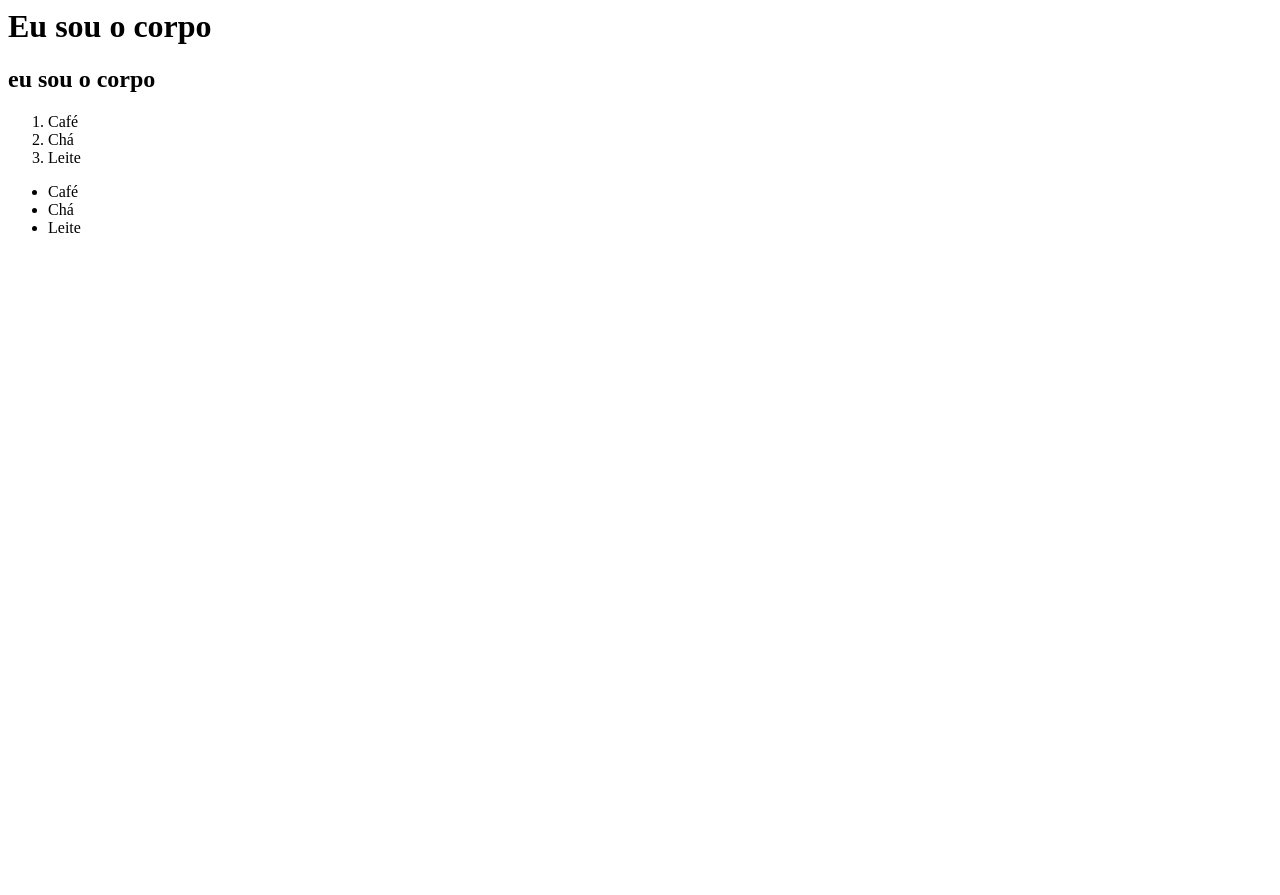
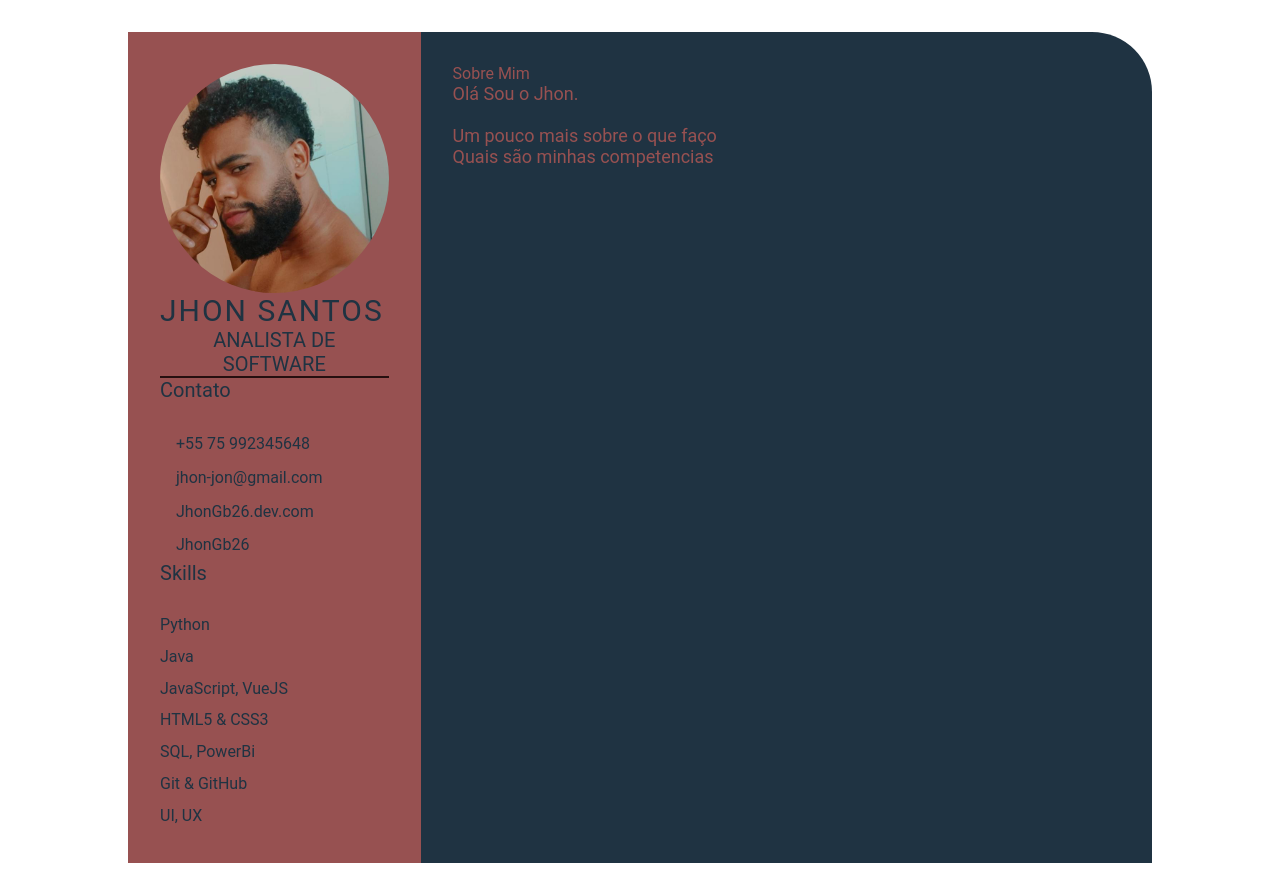
Before and after one commit to JhonGb26/devweekgit.github.io, a plain HTML site: page index.html in a window 1280 px wide. Before the commit the page ends 800 px from the top, so only its background shows below. Drawn offline with Linux system fonts and the light colour scheme.

Commit message:
feature: add index.html (#2)
Co-authored-by: Jhon Santos <[jhonjohn.js@gmail.com]>

```diff
--- a/index.html
+++ b/index.html
@@ -1,21 +1,63 @@
-<html>
-    <head>
-        <title>
-            Olá, eu sou a cabeça
-        </title>
-    </head>
-    <body>
-        <h1>Eu sou o corpo</h1>
-        <h2> eu sou o corpo</h2>
-    </body>
-    <ol>
-        <li>Café</li>
-        <li>Chá</li>
-        <li>Leite</li>
-    </ol>
-    <ul>
-        <li>Café</li>
-        <li>Chá</li>
-        <li>Leite</li>
-    </ul>
+
+<html lang="pt">
+<head>
+    <meta charset="UTF-8">
+    <meta http-equiv="X-UA-Compatible" content="IE=edge">
+    <meta name="viewport" content="width=device-width, initial-scale=1.0">
+    <title>Jhon Santos CV</title>
+
+    <!-- Custom CSS -->
+    <link rel="stylesheet" href="style.css">
+</head>
+<body>
+    <main class="resume-contents">
+        <section class="left-section">
+            <div class="left-section-contents">
+                <div class="profile">
+                    <img class="profile-image" src="jhon-sants.jpg" alt="Profile image">
+                    <p class="name">Jhon Santos</p>
+                    <p class="profession">Analista de Software</p>
+                </div>
+                <div class="contact-info">
+                    <p class="left-title">Contato</p>
+                    <ul>
+                        <li><i class="fa fa-phone"></i>+55 75 992345648
+                        </li>
+                        <li><i class="fa fa-envelope"></i>jhon-jon@gmail.com
+                        </li>
+                        <li><i class="fa fa-globe"></i>JhonGb26.dev.com
+                        </li>
+                        <li><i class="fa fa-github"></i>JhonGb26
+                        </li>
+                    </ul>
+                </div>
+                <div class="skills">
+                    <p class="left-title">Skills</p>
+                    <ul>
+                        <li><p>Python</p></li>
+                        <li><p>Java</p></li>
+                        <li><p>JavaScript, VueJS</p></li>
+                        <li><p>HTML5 & CSS3</p></li>
+                        <li><p>SQL, PowerBi</p></li>
+                        <li><p>Git & GitHub</p></li>
+                        <li><p>UI, UX</p></li>
+                    </ul>
+                </div>
+            </div>
+        </section>
+
+        <section class="right-section">
+            <div class="right-section-contents">
+                <section class="about gap">
+                    <div class="right-title">Sobre Mim</div>
+                    <p class="about-me-contents">
+                        Olá Sou o Jhon.<br>
+                        <br> Um pouco mais sobre o que faço
+                        <br> Quais são minhas competencias
+                    </p>
+                </section>
+            </div>
+        </section>
+    </main>
+</body>
 </html>
--- /dev/null
+++ b/style.css
@@ -0,0 +1,103 @@
+* {
+    margin: 0;
+    padding: 0;
+    box-sizing: border-box;
+    list-style: none;
+    font-family: 'Roboto', sans-serif;
+}
+
+.resume-contents {
+    min-height: 100vh;
+    width: 80%;
+    margin: 2rem auto;
+    display: grid;
+    grid-template-columns: repeat(7, 1fr);
+}
+
+.left-section {
+    grid-column: span 2;
+    height: 100%;
+    background-color: #975151;
+}
+
+.right-section {
+    grid-column: span 5;
+    height: 100%;
+    background-color: #1f3342;
+    border-radius: 0px 60px 0px 0px;
+}
+
+.left-section-contents{
+    padding: 2rem 2rem;
+}
+
+.profile {
+    width: 100%;
+    border-bottom: 2px solid #250f0f;
+}
+
+.profile .profile-image {
+    width: 100%;
+    border-radius: 100%;
+}
+
+.name {
+    color: #1f3342;
+    font-size: 30px;
+    letter-spacing: 2px;
+    text-transform: uppercase;
+}
+
+.profession {
+    color: #1f3342;
+    font-size: 20px;
+    text-transform: uppercase;
+    text-align: center;
+}
+
+/* .contact-info { border-bottom: 2px solid #1B2631; } */
+.left-title {
+    color: #1f3342;
+    font-size: 20px;
+}
+
+.contact-info ul {
+    padding-top: 1.5rem;
+}
+
+.contact-info ul li,
+.references ul li {
+    padding: .4rem 0;
+    color: #1f3342;
+}
+
+.contact-info ul li i,
+.references ul li i {
+    padding-right: 1rem;
+    font-size: 18px;
+    color: #531f1f;
+}
+
+.skills ul {
+    padding-top: 1.5rem;
+}
+.skills ul li p {
+    padding: .4rem 0;
+    color: #1f3342;
+}
+
+.right-section-contents {
+    padding: 2rem 2rem;
+}
+
+.right-title {
+    color: #975151;
+}
+
+.gap {
+    padding-bottom: 2rem;
+}
+.about-me-contents {
+    font-size: 18px;
+    color: #975151;
+}
```
Also changed, not shown: jhon-sants.jpg (added), 2 other files.
